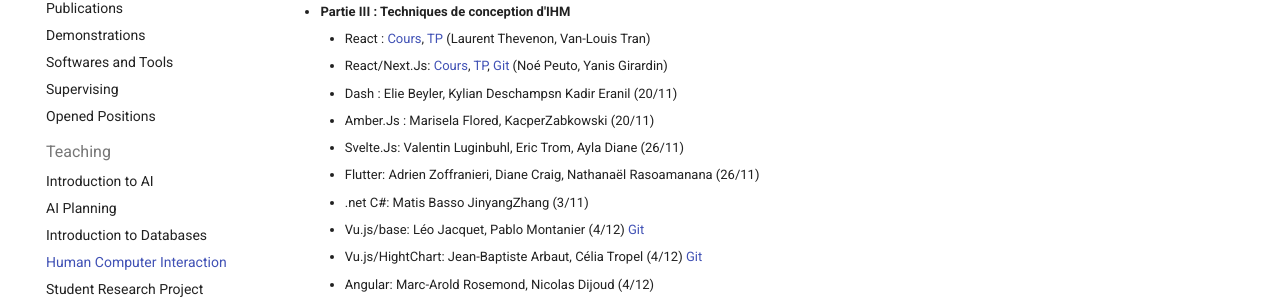
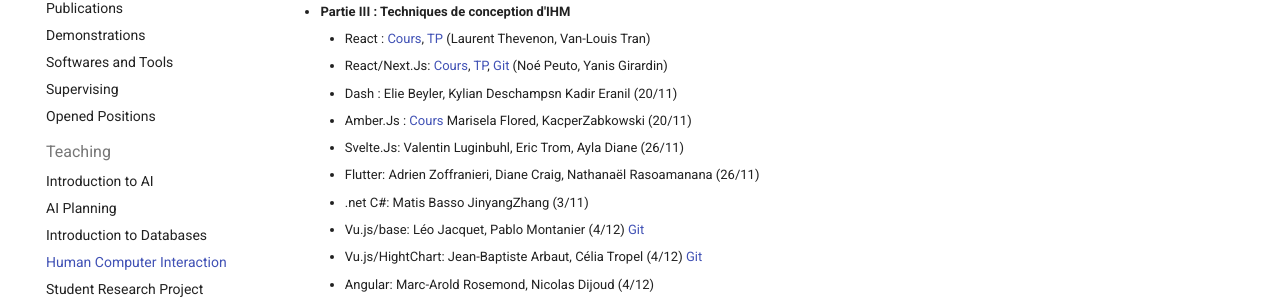
Before and after one commit to pellierd/homepage, an MkDocs documentation site: the page built from docs/teaching/hci.md, in a window 1280 px wide and 900 px high, scrolled down 752 px. Shown: the part 147-450 px from the top of the window. Built offline with MkDocs 1.6.1 and Material for MkDocs 9.7.7, drawn with Linux system fonts in a browser that asks for light colours.

Commit message:
Ajout EmberJS

```diff
--- a/docs/teaching/hci.md
+++ b/docs/teaching/hci.md
@@ -29,7 +29,7 @@
     - React : [Cours](hci/tmp/React.pdf), [TP](https://github.com/Bloubing/trois-petits-cochons) (Laurent Thevenon, Van-Louis Tran)
     - React/Next.Js: [Cours](hci/tmp/NextJS.pdf), [TP](https://tp-nextjs-alpha.vercel.app), [Git](https://github.com/noepeutot/GIRARDIN_PEUTOT_Musiverse) (Noé Peuto, Yanis Girardin)
     - Dash : Elie Beyler, Kylian Deschampsn Kadir Eranil (20/11)
-    - Amber.Js : Marisela Flored, KacperZabkowski (20/11)
+    - Amber.Js : [Cours](hci/tmp/EmberJS.pdf) Marisela Flored, KacperZabkowski (20/11)
     - Svelte.Js: Valentin Luginbuhl, Eric Trom, Ayla Diane (26/11)
     - Flutter: Adrien Zoffranieri, Diane Craig, Nathanaël Rasoamanana (26/11)
     - .net C#: Matis Basso JinyangZhang (3/11)
```
Also changed, not shown: 1 other file.
